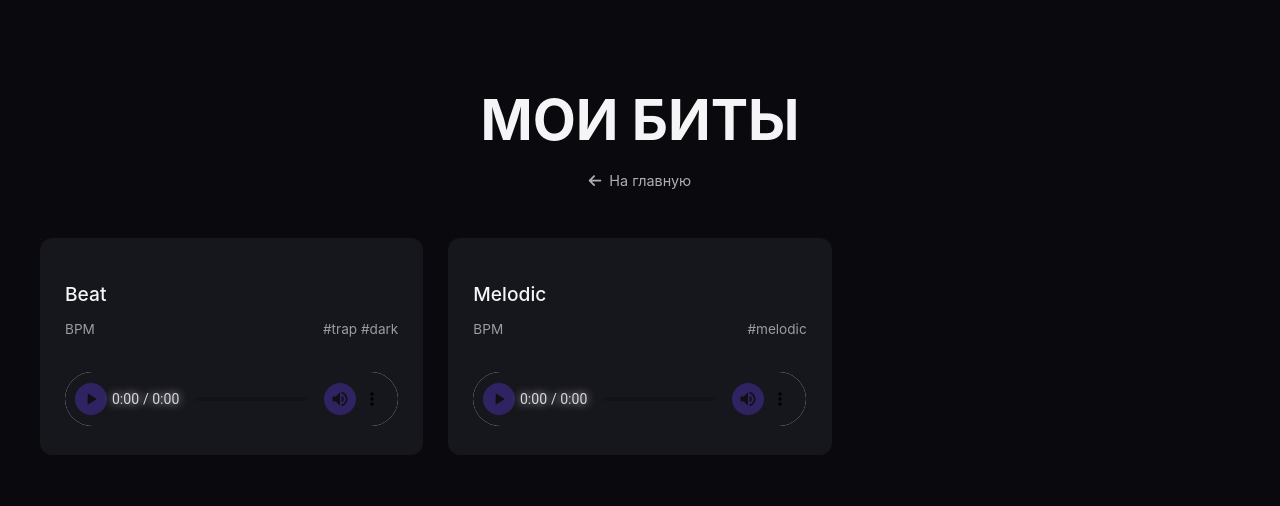
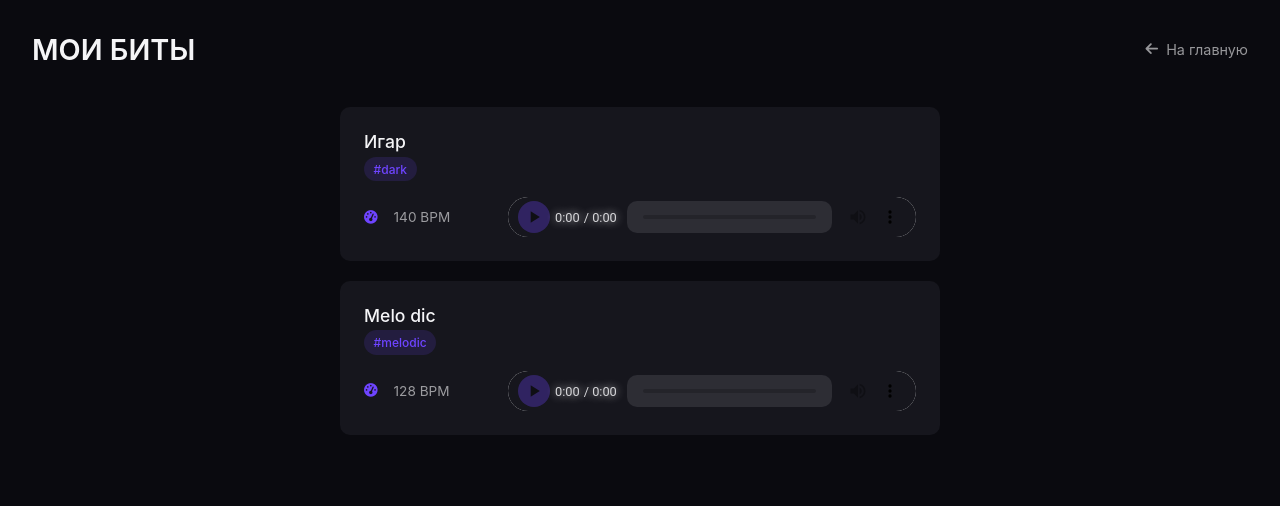
Before and after one commit to bloomofsilver/bloomofsilver, a plain HTML site: page beats.html in a window 1280 px wide. Shown: the top 506 px of the page. Drawn offline with Linux system fonts and the light colour scheme.

Commit message:
Update beats.html

```diff
--- a/beats.html
+++ b/beats.html
@@ -3,20 +3,15 @@
 <head>
     <meta charset="UTF-8">
     <meta name="viewport" content="width=device-width, initial-scale=1.0">
-    <title>Мои биты | Bloom Of Silver</title>
+    <title>Мои биты | BIOBEASTS</title>
     <link rel="stylesheet" href="https://cdnjs.cloudflare.com/ajax/libs/font-awesome/6.4.0/css/all.min.css">
     <style>
         :root {
             --dark: #0a0a0f;
             --light: #f5f5f7;
             --accent: #6e44ff;
-            --accent-hover: #8d6aff;
             --card-bg: #16161d;
-        }
-
-        @font-face {
-            font-family: 'Inter';
-            src: url('https://fonts.googleapis.com/css2?family=Inter:wght@300;500;700&display=swap');
+            --text-secondary: rgba(245, 245, 247, 0.6);
         }
 
         body {
@@ -25,56 +20,29 @@
             color: var(--light);
             min-height: 100vh;
             margin: 0;
-            overflow-x: hidden;
+            padding: 2rem;
         }
 
-        /* Тонкие движущиеся линии фона */
-        .bg-lines {
-            position: fixed;
-            top: 0;
-            left: 0;
-            width: 100%;
-            height: 100%;
-            z-index: -1;
-            opacity: 0.15;
-            background:
-                linear-gradient(90deg, var(--dark) 21px, transparent 1%) center,
-                linear-gradient(var(--dark) 21px, transparent 1%) center,
-                var(--accent);
-            background-size: 22px 22px;
-            animation: bgMove 120s linear infinite;
-        }
-
-        @keyframes bgMove {
-            0% { background-position: 0 0, 0 0; }
-            100% { background-position: 1000px 0, 0 1000px; }
-        }
-
-        .container {
-            max-width: 1200px;
-            padding: 3rem 2rem;
-            margin: 0 auto;
-            position: relative;
-        }
-
-        /* Шапка */
         .header {
-            text-align: center;
-            margin-bottom: 3rem;
+            display: flex;
+            justify-content: space-between;
+            align-items: center;
+            margin-bottom: 2.5rem;
         }
 
         h1 {
-            font-weight: 700;
-            font-size: clamp(2rem, 5vw, 3.5rem);
-            margin-bottom: 1rem;
+            font-weight: 600;
+            font-size: 1.8rem;
+            margin: 0;
         }
 
         .back-link {
-            display: inline-flex;
-            align-items: center;
-            color: rgba(245, 245, 247, 0.7);
+            color: var(--text-secondary);
             text-decoration: none;
             font-size: 0.9rem;
+            display: flex;
+            align-items: center;
+            gap: 0.5rem;
             transition: color 0.3s;
         }
 
@@ -82,51 +50,76 @@
             color: var(--accent);
         }
 
-        .back-link i {
-            margin-right: 8px;
-        }
-
-        /* Сетка битов */
-        .beats-grid {
-            display: grid;
-            grid-template-columns: repeat(auto-fill, minmax(300px, 1fr));
-            gap: 25px;
-            margin-top: 2rem;
+        .beat-list {
+            display: flex;
+            flex-direction: column;
+            gap: 1.2rem;
+            max-width: 600px;
+            margin: 0 auto;
         }
 
         .beat-card {
             background: var(--card-bg);
-            border-radius: 12px;
-            padding: 25px;
-            transition: transform 0.3s, box-shadow 0.3s;
-            position: relative;
-            overflow: hidden;
+            border-radius: 10px;
+            padding: 1.5rem;
+            transition: transform 0.3s;
         }
 
         .beat-card:hover {
-            transform: translateY(-5px);
-            box-shadow: 0 10px 30px rgba(110, 68, 255, 0.15);
+            transform: translateY(-3px);
+        }
+
+        .beat-header {
+            display: flex;
+            justify-content: space-between;
+            align-items: flex-start;
+            margin-bottom: 0.8rem;
         }
 
         .beat-title {
             font-weight: 500;
-            font-size: 1.2rem;
-            margin-bottom: 15px;
-            color: var(--light);
+            font-size: 1.1rem;
+            margin: 0;
         }
 
-        .beat-meta {
+        .beat-tags {
             display: flex;
-            justify-content: space-between;
-            color: rgba(245, 245, 247, 0.6);
-            font-size: 0.85rem;
-            margin-bottom: 20px;
+            gap: 0.5rem;
+            margin-top: 0.3rem;
         }
 
-        /* Кастомный аудиоплеер */
+        .tag {
+            background: rgba(110, 68, 255, 0.15);
+            color: var(--accent);
+            padding: 0.3rem 0.6rem;
+            border-radius: 50px;
+            font-size: 0.75rem;
+            font-weight: 500;
+        }
+
+        .player-container {
+            display: flex;
+            align-items: center;
+            gap: 1.5rem;
+            margin-top: 1rem;
+        }
+
+        .player-info {
+            display: flex;
+            align-items: center;
+            gap: 1rem;
+            color: var(--text-secondary);
+            font-size: 0.85rem;
+            min-width: 120px;
+        }
+
+        .player-info i {
+            color: var(--accent);
+        }
+
         audio {
-            width: 100%;
-            margin-top: 15px;
+            flex-grow: 1;
+            height: 40px;
         }
 
         audio::-webkit-media-controls-panel {
@@ -135,8 +128,7 @@
             border: none;
         }
 
-        audio::-webkit-media-controls-play-button,
-        audio::-webkit-media-controls-mute-button {
+        audio::-webkit-media-controls-play-button {
             background-color: var(--accent);
             border-radius: 50%;
         }
@@ -144,74 +136,68 @@
         audio::-webkit-media-controls-current-time-display,
         audio::-webkit-media-controls-time-remaining-display {
             color: var(--light);
+            font-size: 0.8rem;
         }
 
-        /* Анимации */
-        @keyframes fadeIn {
-            from { opacity: 0; transform: translateY(20px); }
-            to { opacity: 1; transform: translateY(0); }
-        }
-
-        .beat-card {
-            animation: fadeIn 0.5s ease-out forwards;
-            opacity: 0;
-        }
-
-        .beat-card:nth-child(1) { animation-delay: 0.1s; }
-        .beat-card:nth-child(2) { animation-delay: 0.2s; }
-        .beat-card:nth-child(3) { animation-delay: 0.3s; }
-        .beat-card:nth-child(4) { animation-delay: 0.4s; }
-        /* Добавьте больше при необходимости */
-
-        /* Адаптивность */
-        @media (max-width: 768px) {
-            .beats-grid {
-                grid-template-columns: 1fr;
-            }
+        audio::-webkit-media-controls-timeline {
+            background-color: rgba(245, 245, 247, 0.1);
+            border-radius: 10px;
+            margin: 0 10px;
         }
     </style>
 </head>
 <body>
-    <!-- Тонкий анимированный фон -->
-    <div class="bg-lines"></div>
-
-    <div class="container">
     <div class="header">
-            <h1>МОИ <span class="pulse">БИТЫ</span></h1>
+        <h1>МОИ БИТЫ</h1>
         <a href="index.html" class="back-link">
             <i class="fas fa-arrow-left"></i> На главную
         </a>
     </div>
 
-        <div class="beats-grid">
+    <div class="beat-list">
         <!-- Бит 1 -->
         <div class="beat-card">
-                <h3 class="beat-title">Beat</h3>
-                <div class="beat-meta">
-                    <span>BPM</span>
-                    <span>#trap #dark</span>
+            <div class="beat-header">
+                <div>
+                    <h3 class="beat-title">Игар</h3>
+                    <div class="beat-tags">
+                        <span class="tag">#dark</span>
+                    </div>
+                </div>
+            </div>
+            <div class="player-container">
+                <div class="player-info">
+                    <i class="fas fa-tachometer-alt"></i>
+                    <span>140 BPM</span>
                 </div>
                 <audio controls>
                     <source src="audio/beat1.mp3" type="audio/mpeg">
-                    Ваш браузер не поддерживает аудио элемент.
                 </audio>
+            </div>
         </div>
 
         <!-- Бит 2 -->
         <div class="beat-card">
-                <h3 class="beat-title">Melodic</h3>
-                <div class="beat-meta">
-                    <span>BPM</span>
-                    <span>#melodic</span>
+            <div class="beat-header">
+                <div>
+                    <h3 class="beat-title">Melo dic</h3>
+                    <div class="beat-tags">
+                        <span class="tag">#melodic</span>
+                    </div>
+                </div>
+            </div>
+            <div class="player-container">
+                <div class="player-info">
+                    <i class="fas fa-tachometer-alt"></i>
+                    <span>128 BPM</span>
                 </div>
                 <audio controls>
                     <source src="audio/beat2.mp3" type="audio/mpeg">
-                    Ваш браузер не поддерживает аудио элемент.
                 </audio>
             </div>
+        </div>
 
-            <!-- Добавляйте новые биты по такому же шаблону -->
-        </div>
+        <!-- Добавьте новые биты по этому шаблону -->
     </div>
 </body>
 </html>
```
Lines whose indentation alone changed are shown as unchanged.
